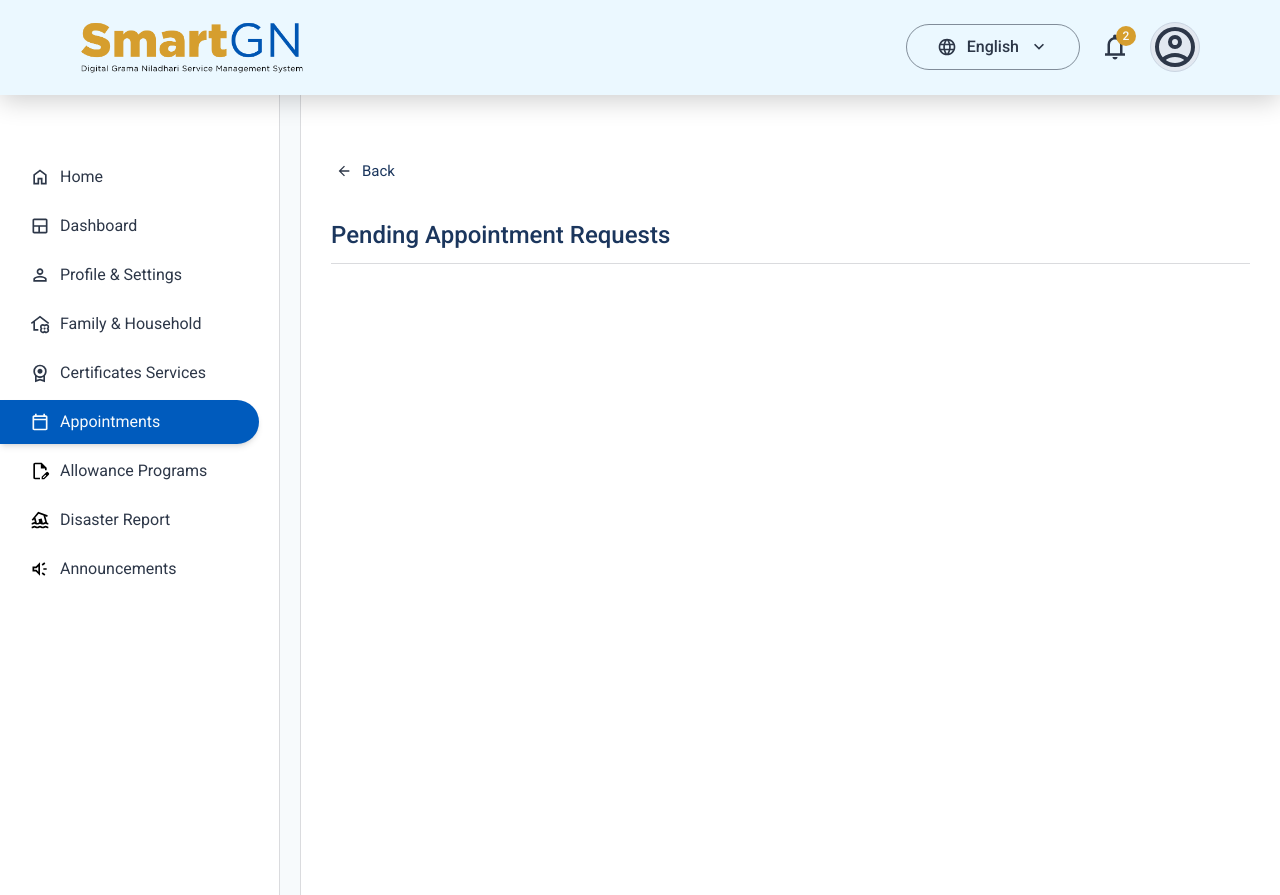
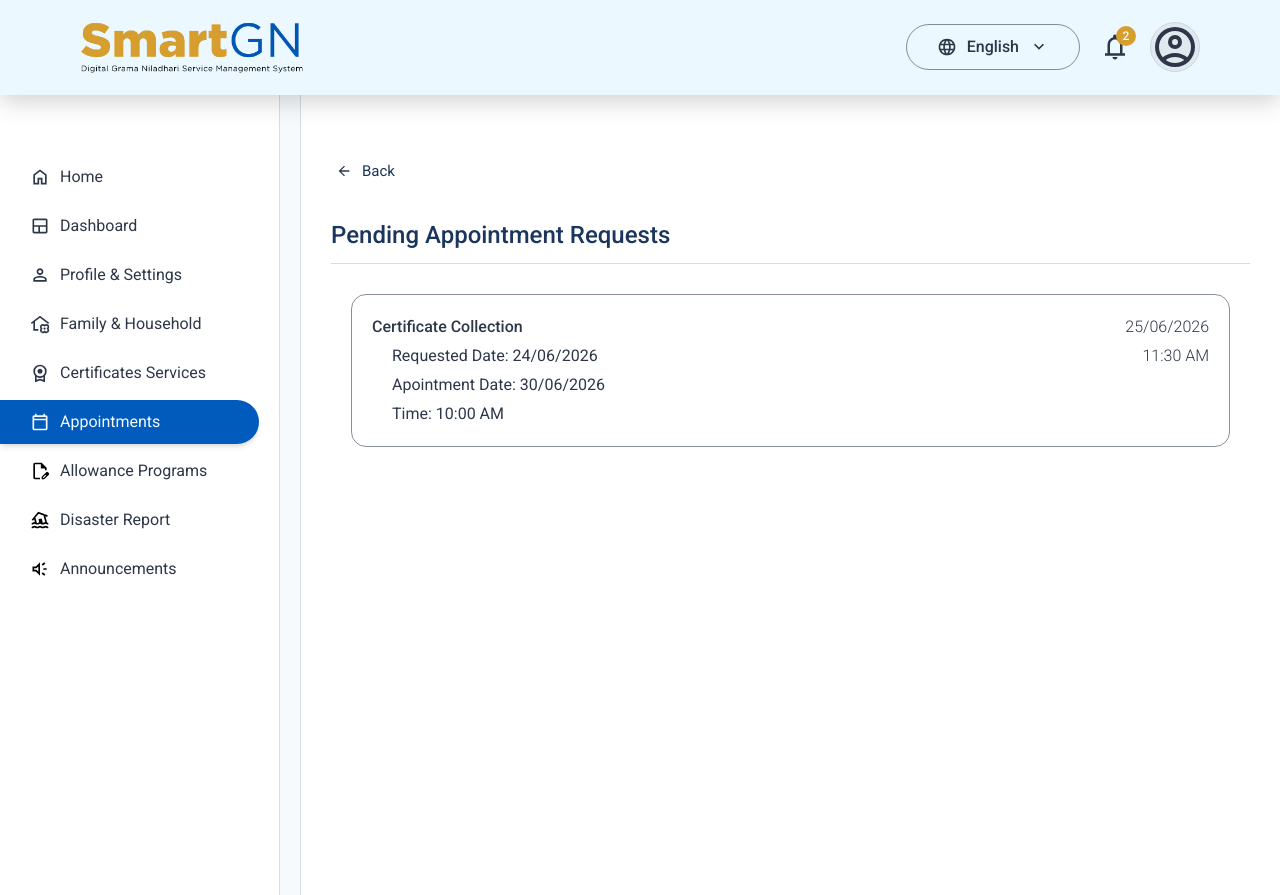
Before and after one commit to Mogith-Code/SmartGN-Digital-GN-Service-Management-System, a React (Vite) app in the folder SmartGN/: page /RAppointment/ApprovedAppointmentRequests in a window 1280 px wide. Built offline with nearby package versions, Linux system fonts and the light colour scheme.

Commit message:
update ApprovedAppointmentRequests.jsx

```diff
--- a/SmartGN/src/Components/AppointmentsPage/ApprovedAppointmentsRequests.jsx
+++ b/SmartGN/src/Components/AppointmentsPage/ApprovedAppointmentsRequests.jsx
@@ -45,6 +45,26 @@ function ApprovedAppointmentsRequests() {
           <div className="flex text-[24px] font-medium text-[#1B365D] border-b border-[#2D37482D] pb-[10px]  mt-[30px] mx-[30px]">
             {t.Title}
           </div>
+
+          <div className="mx-[50px] mt-[30px] flex flex-col gap-[5px] border border-[#2D37488D] rounded-[15px] p-[20px]">
+            <div className="flex justify-between text-[16px] text-[#2D3748]">
+              <span className="font-medium">Certificate Collection</span>
+              <span className="font-light">25/06/2026</span>
+            </div>
+
+            <div className="ml-[20px] flex justify-between text-[16px] text-[#2D3748]">
+              <span className="font-regular">Requested Date: 24/06/2026</span>
+              <span className="font-light">11:30 AM</span>
+            </div>
+
+            <div className="ml-[20px] flex justify-between text-[16px] text-[#2D3748]">
+              <span className="font-regular">Apointment Date: 30/06/2026</span>
+            </div>
+
+            <div className="ml-[20px] flex justify-between text-[16px] text-[#2D3748]">
+              <span className="font-regular">Time: 10:00 AM</span>
+            </div>
+          </div>
         </div>
       </div>
     </div>
```
